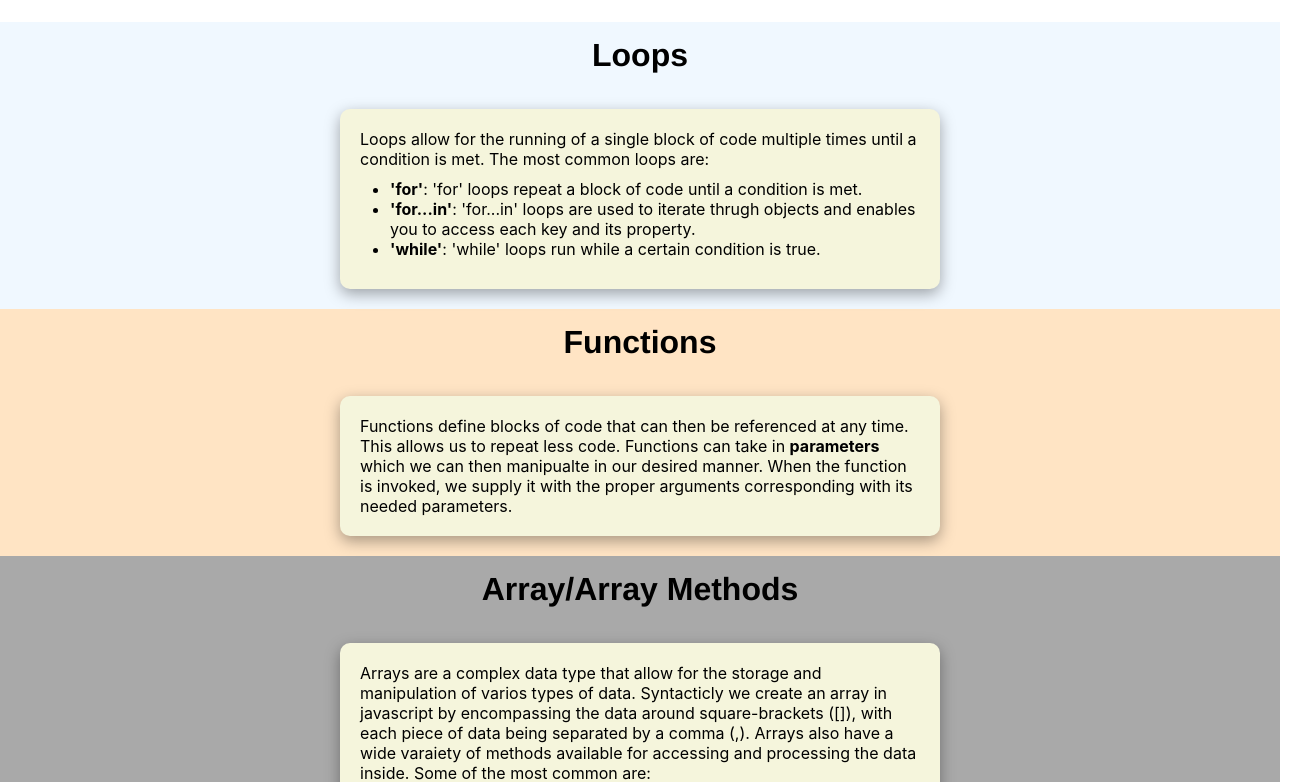
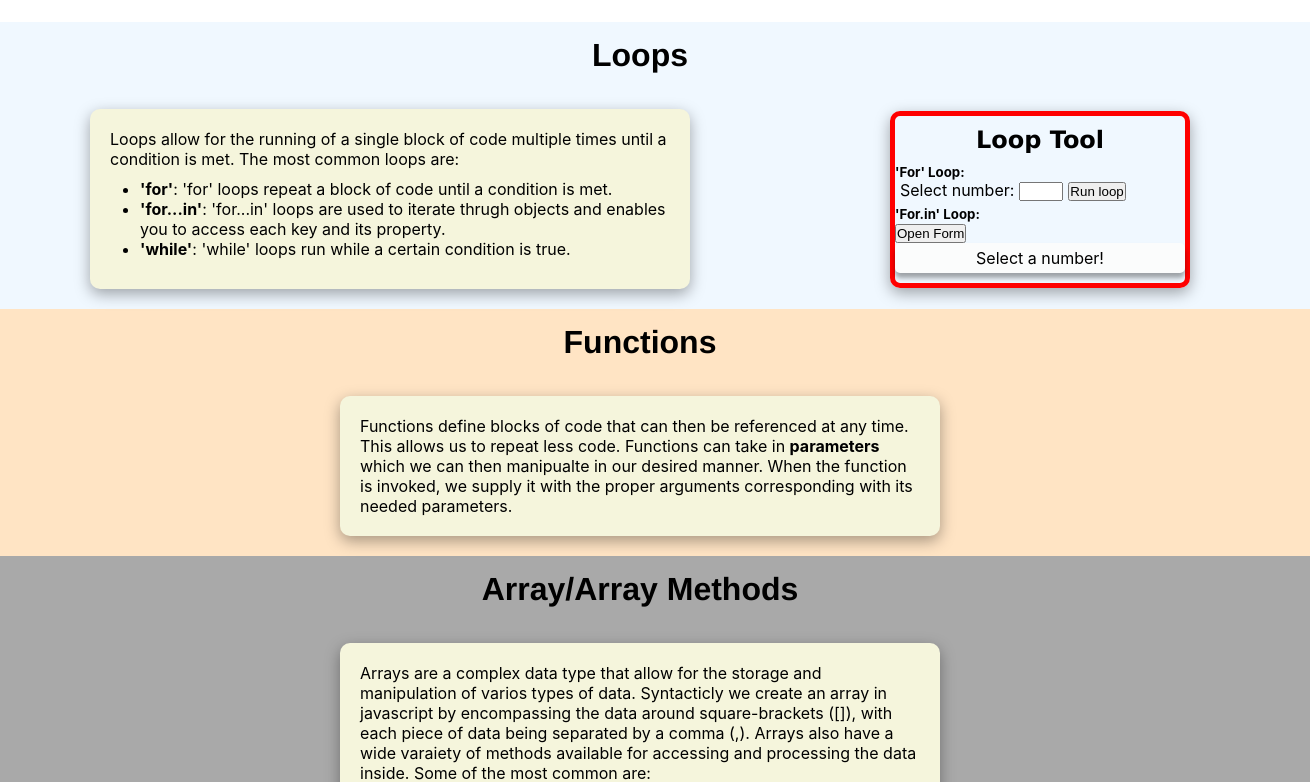
Before and after one commit to robecampbelljr/VWC-precourse, a React (Create React App) app: page / in a window 1280 px wide. Shown: the part 1960-2742 px from the top of the page, 1310 px wide, since content can reach past the window. Built offline with nearby package versions, Linux system fonts and the light colour scheme.

Commit message:
Loop Tool 'For' loop example finished, Modal for form has been created and has a close 'X'

```diff
--- a/src/App.css
+++ b/src/App.css
@@ -2,6 +2,12 @@
   margin: 0;
   padding: 0;
   box-sizing: border-box;
+}
+
+.App-flex {
+  display: flex;
+  justify-content: center;
+  flex-wrap: wrap;
 }
 
 .App {
@@ -94,3 +100,28 @@ ul {
   padding-bottom: 10px;
   padding-left: 30px;
 }
+
+.modal {
+  display: flex;
+  justify-content: center;
+  align-items: center;
+  position: fixed;
+  top: 0;
+  right: 0;
+  width: 100vw;
+  height: 100vh;
+  background-color: grey;
+  opacity: .80;
+  z-index: 1;
+
+}
+
+.modal .close {
+  background-color: antiquewhite;
+  height: auto;
+  width: auto;
+}
+
+.modal .close:hover {
+  cursor: pointer;
+}
--- a/src/App.js
+++ b/src/App.js
@@ -11,10 +11,18 @@ import LoopBlurb from './components/Loops/loop-blurb';
 import FunctionBlurb from './components/Functions/fucntion-blurb';
 import ArrayBlurb from './components/Arrays/array-blurb';
 import ObjectBlurb from './components/Objects/object-blurb';
+import LoopTool from './components/Loops/loop-tool';
+import { useState, createContext } from 'react';
+
+export const AppContext = createContext();
 
 function App() {
 
+  let [isOpen, setIsOpen] = useState(false);
+
   return (
+    <AppContext.Provider value={{isOpen, setIsOpen}}>
+      <div className="App-flex">
         <div className="App">
           <div className="assignment-section">
             <h1>Variable Assignment</h1>
@@ -48,6 +56,10 @@ function App() {
             <h1>Loops</h1>
             <div className="presentation">
               <LoopBlurb />
+              <LoopTool />
+              {isOpen ? <div className="modal">
+                <div className="close" onClick={() => setIsOpen(isOpen = false)}>X</div>
+              </div> : null}
             </div>
           </div>
           <div className="function-section">
@@ -69,6 +81,8 @@ function App() {
             </div>
           </div>
         </div>
+      </div>
+    </AppContext.Provider>
   );
 }
 
--- /dev/null
+++ b/src/components/Loops/loop-tool.css
@@ -0,0 +1,30 @@
+.loop-tool-container {
+  border: 5px solid red;
+  width: 300px;
+  height: auto;
+  border-radius: 10px;
+  box-shadow: rgba(0, 0, 0, 0.35) 0px 5px 15px;
+}
+
+.loop-tool-container input {
+  width: min-content;
+  margin: 0px 5px 5px 5px;
+}
+
+.loop-tool-container label {
+  margin-left: 5px;
+}
+
+.loop-tool-container .result-display {
+  text-align: center;
+  background-color:rgb(251, 252, 252);
+  border-radius: 5px;
+  box-shadow: rgba(0, 0, 0, 0.35) 0px 5px 5px;
+  padding: 5px;
+}
+
+.loop-tool-container .explanation {
+  text-align: center;
+  margin: 10px;
+  font-size:xx-small;
+}
--- /dev/null
+++ b/src/components/Loops/loop-tool.js
@@ -0,0 +1,48 @@
+import { useState, useContext } from 'react';
+import useFadeInLeft from '../../lib/hooks/useFadeInLeft';
+import './loop-tool.css';
+import {AppContext} from '../../App.js';
+
+export default function LoopTool() {
+
+  let { isOpen, setIsOpen } = useContext(AppContext);
+
+  let [loopToolDisplay, setLoopToolDisplay] = useState('Select a number!');
+  let [explanation, setExplanation] = useState('');
+  const fadeInLeft = useFadeInLeft();
+
+  let repeater = () => {
+    let num = document.getElementById('loop-num').value;
+
+    for (let i = 1; i <= num; i++) {
+      //debugger;
+      if (i === 1) {
+        setLoopToolDisplay(loopToolDisplay = `${i}`);
+      } else {
+        setLoopToolDisplay(loopToolDisplay += `${i}`);
+      }
+
+      if (i !== +num) {
+        setLoopToolDisplay(loopToolDisplay += ` and `)
+      } else {
+        setLoopToolDisplay(loopToolDisplay += `.`);
+      }
+    }
+
+    setExplanation(explanation = `This is an example of a 'for' loop. It simply counts from 1 to ${num}. It also uses conditional logic to add an ' and ' after each number, or a '.' at the end.`)
+  }
+
+  return (
+    <div className="loop-tool-container" ref={fadeInLeft}>
+      <h2>Loop Tool</h2>
+        <h5>'For' Loop:</h5>
+        <label>Select number:</label>
+        <input id="loop-num" type="number" min={1} max={5}></input>
+        <button onClick={() => repeater()}>Run loop</button>
+        <h5>'For.in' Loop:</h5>
+        <button onClick={() => setIsOpen(isOpen = true)}>Open Form</button>
+        <div className="result-display">{loopToolDisplay}</div>
+        <div className="explanation">{explanation}</div>
+    </div>
+  )
+}
--- a/src/components/Math/calculator.js
+++ b/src/components/Math/calculator.js
@@ -2,6 +2,10 @@ import './calc.css';
 import React, { useState } from 'react';
 import { exponent, multiplication, division, addition, subtraction, modulo } from '../../lib/calc-lib';
 import useFadeInLeft from '../../lib/hooks/useFadeInLeft';
+
+/*
+  addition button (Line 46) is currently concatenating strings and NOT adding numbers. This is on the bug list
+*/
 
 function Calculator() {
   let [buttons, setButtons] = useState([0, 1, 2, 3, 4, 5, 6, 7, 8, 9]);
```
Also changed, not shown: src/pics/conditional.png (added). Lines whose indentation alone changed are shown as unchanged.
